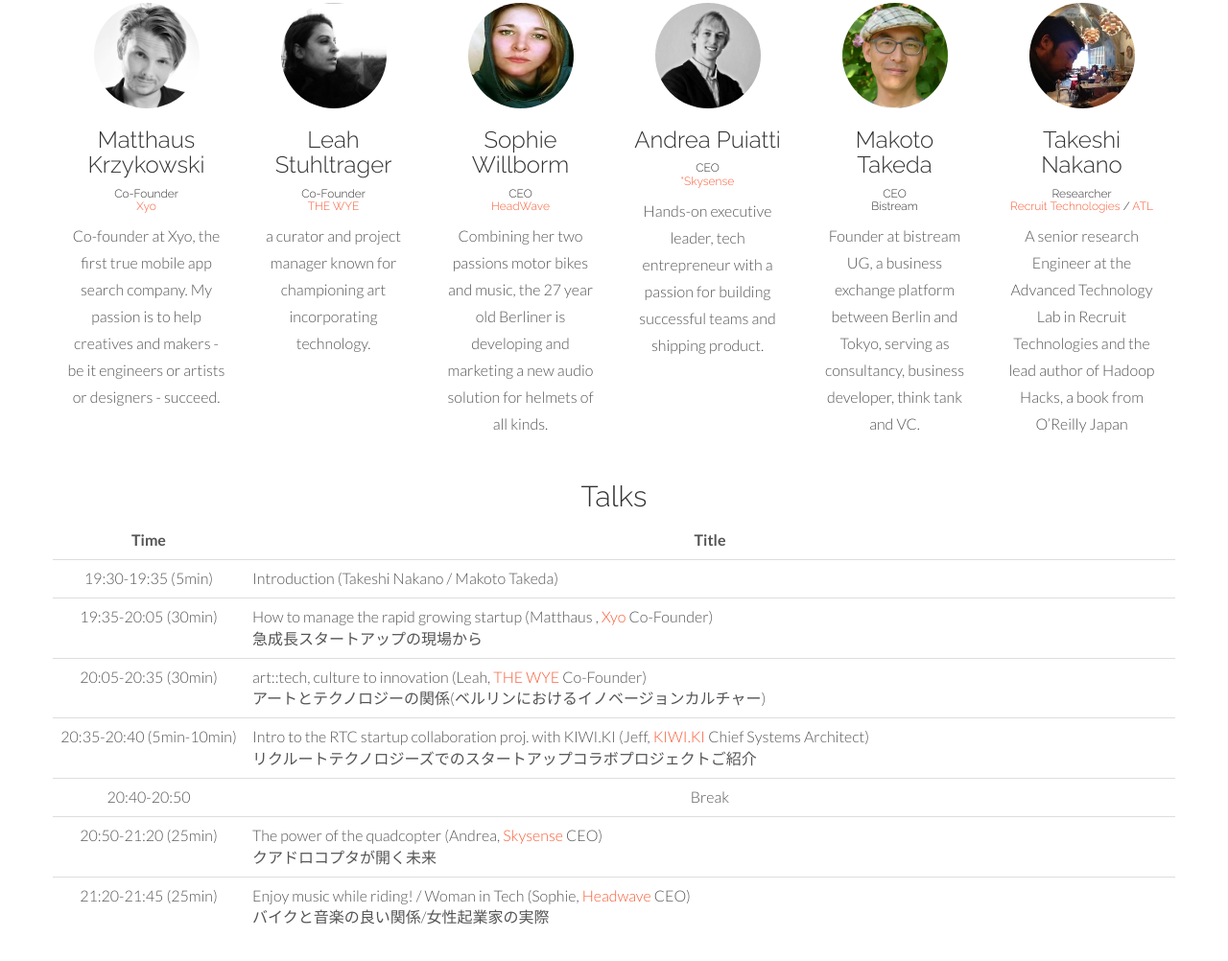
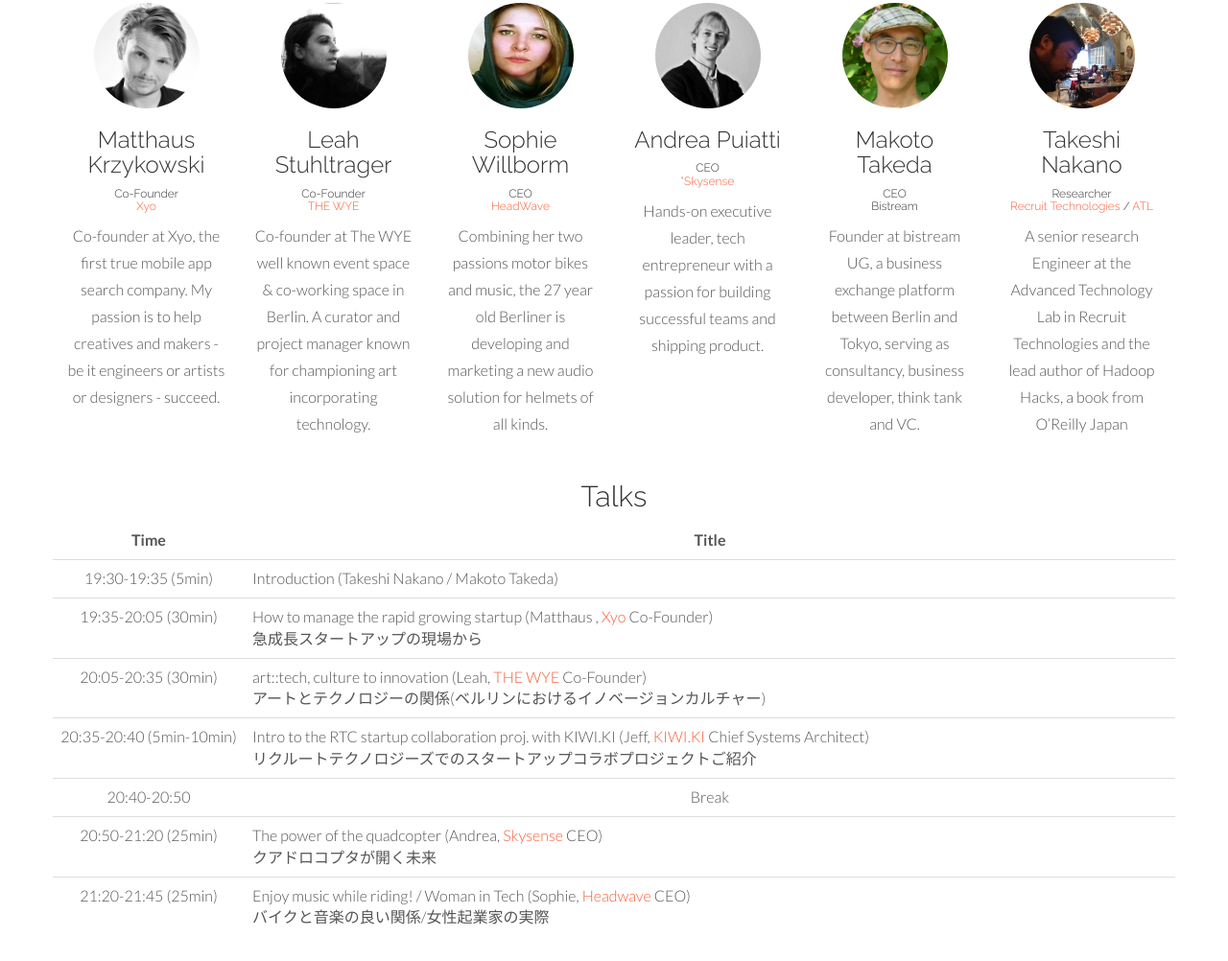
Before and after one commit to tf0054/ffmpeg.wasm, a plain HTML site: page index.html in a window 1280 px wide. Shown: the part 1282-2284 px from the top of the page at 96% size. Drawn offline with Linux system fonts and the light colour scheme.

Commit message:
Fixed Leah's bio.

```diff
--- a/index.html
+++ b/index.html
@@ -99,7 +99,7 @@
 					<img src="assets/img/speakers/leah.jpg" data-toggle="tooltip" title="Leah" class="img-circle" width="110" height="110">
 					<h3>Leah Stuhltrager</h3>
 					<h6>Co-Founder</br><a href="http://www.thewye.de/" target="_blank">THE WYE</a></h6>
-					<p>a curator and project manager known for championing art incorporating technology.</p>
+					<p>Co-founder at The WYE well known event space &amp; co-working space in Berlin. A curator and project manager known for championing art incorporating technology.</p>
 				</div>
 				<div class="col-lg-2">
 					<img src="assets/img/speakers/sophie.jpg" data-toggle="tooltip" title="Sophie" class="img-circle" width="110" height="110">
```
